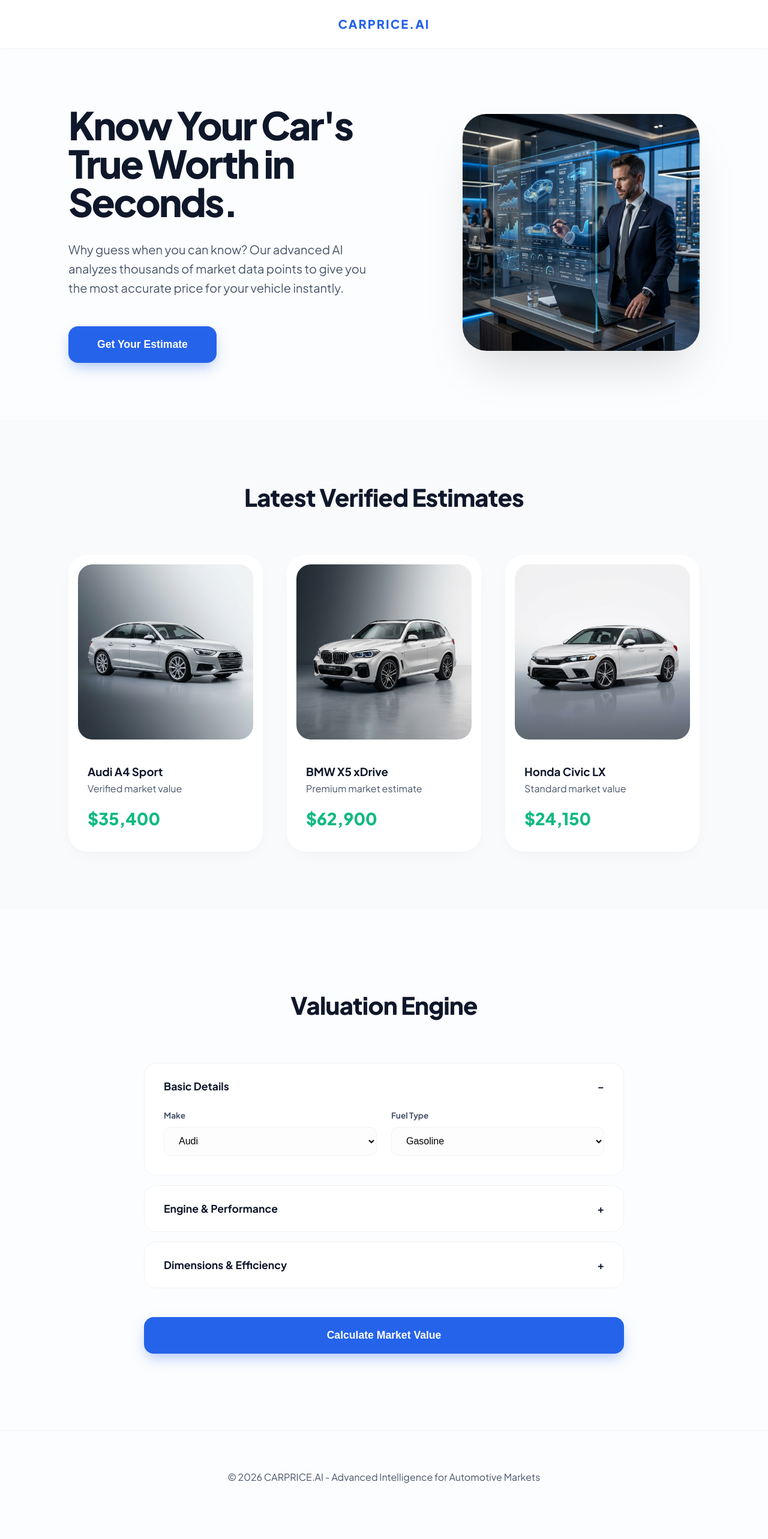
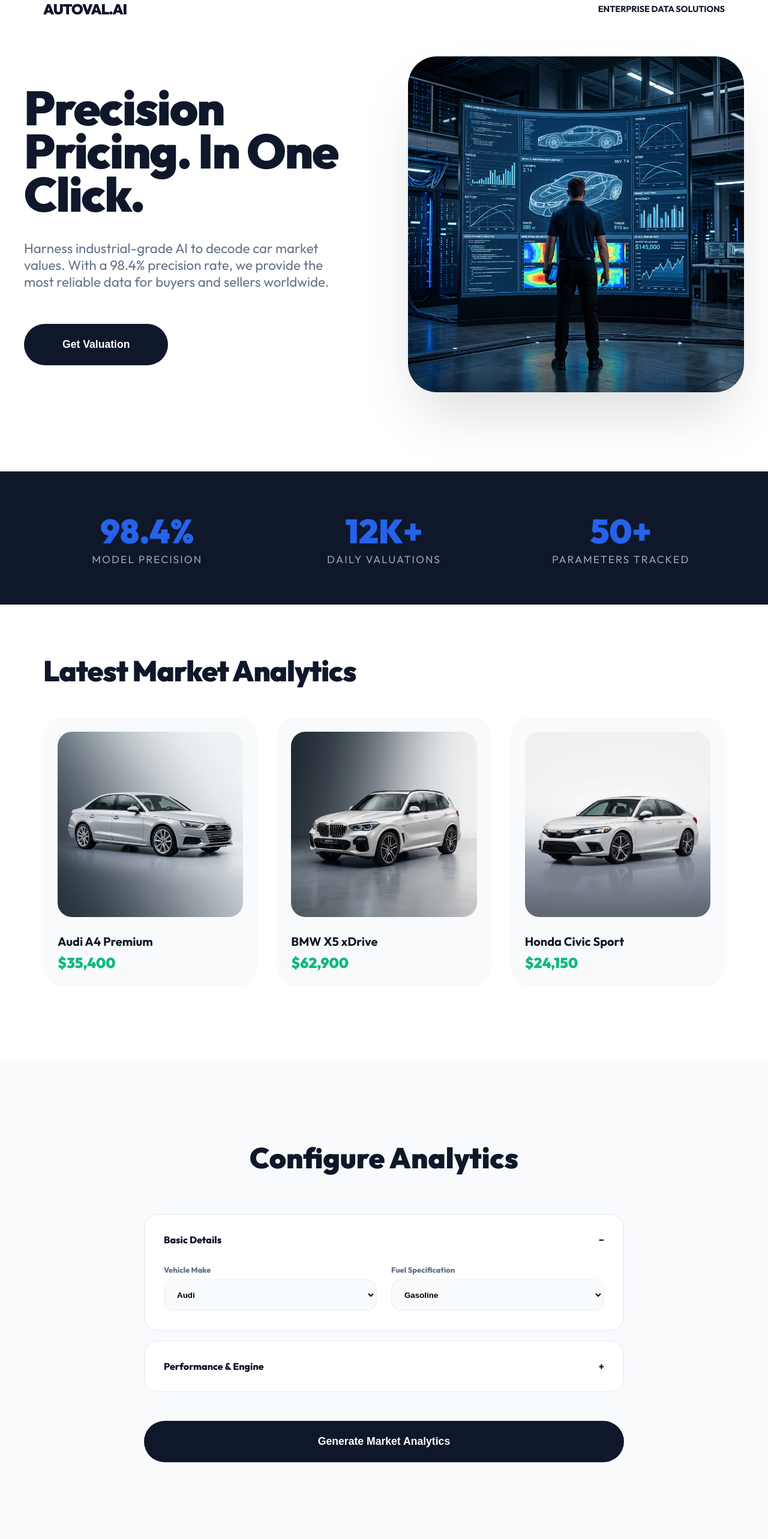
Before and after one commit to mohamedtalaat2003/CarPrice-Microservices, a React (Vite) app in the folder frontend/: page / in a window 1280 px wide. Shown: the top 2566 px of the page at 60% size. Before the commit the page ends 2540 px from the top, so only its background shows below. Built offline with nearby package versions, Linux system fonts and the light colour scheme.

Commit message:
Full UI Overhaul: Analytics stats, no-female tech hero, and bold copy

```diff
--- a/frontend/src/App.tsx
+++ b/frontend/src/App.tsx
@@ -27,10 +27,10 @@ const defaultFeatures: CarFeatures = {
     highwayMpg: 30
 };
 
-const pastPredictions = [
-  { brand: 'Audi A4 Sport', price: '$35,400', img: '/assets/audi.png', desc: 'Verified market value' },
-  { brand: 'BMW X5 xDrive', price: '$62,900', img: '/assets/bmw.png', desc: 'Premium market estimate' },
-  { brand: 'Honda Civic LX', price: '$24,150', img: '/assets/honda.png', desc: 'Standard market value' },
+const pastEstimates = [
+  { brand: 'Audi A4 Premium', price: '$35,400', img: '/assets/audi.png' },
+  { brand: 'BMW X5 xDrive', price: '$62,900', img: '/assets/bmw.png' },
+  { brand: 'Honda Civic Sport', price: '$24,150', img: '/assets/honda.png' },
 ];
 
 const App = () => {
@@ -38,112 +38,108 @@ const App = () => {
   const [loading, setLoading] = useState(false);
   const [price, setPrice] = useState<number | null>(null);
   const [error, setError] = useState<string | null>(null);
-  const [openSection, setOpenSection] = useState<string | null>('basic');
+  const [activeTab, setActiveTab] = useState('basic');
 
   const predictorRef = useRef<HTMLDivElement>(null);
-
-  const scrollToPredictor = () => {
-    predictorRef.current?.scrollIntoView({ behavior: 'smooth' });
-  };
-
-  const handleChange = (e: React.ChangeEvent<HTMLInputElement | HTMLSelectElement>) => {
-    const { name, value, type } = e.target;
-    setFeatures(prev => ({
-      ...prev,
-      [name]: type === 'number' ? Number(value) : value
-    }));
-  };
 
   const handlePredict = async (e: React.FormEvent) => {
     e.preventDefault();
     setLoading(true);
     setError(null);
     setPrice(null);
-
     try {
       const token = await getHandshakeToken();
       const predictedPrice = await predictPrice(token, features);
       setPrice(predictedPrice);
     } catch (err: any) {
-      setError(err.message || 'An error occurred during prediction.');
+      setError(err.message || 'Error occurred.');
     } finally {
       setLoading(false);
     }
   };
 
-  const toggleSection = (section: string) => {
-    setOpenSection(openSection === section ? null : section);
+  const handleChange = (e: any) => {
+    const { name, value, type } = e.target;
+    setFeatures(p => ({ ...p, [name]: type === 'number' ? Number(value) : value }));
   };
 
   return (
     <div>
-      <nav>
-        <div className="container">
-          <div className="logo">CARPRICE.AI</div>
-        </div>
+      <nav className="container">
+        <div className="logo">AUTOVAL.AI</div>
+        <div style={{ fontWeight: 700, fontSize: '0.9rem' }}>ENTERPRISE DATA SOLUTIONS</div>
       </nav>
 
       {/* Hero */}
-      <section className="hero">
-        <div className="container">
+      <section className="hero container">
         <div className="hero-grid">
           <div className="hero-content">
-              <h1>Know Your Car's True Worth in Seconds.</h1>
-              <p>Why guess when you can know? Our advanced AI analyzes thousands of market data points to give you the most accurate price for your vehicle instantly.</p>
-              <button onClick={scrollToPredictor} className="btn-primary">Get Your Estimate</button>
+            <h1>Precision Pricing. In One Click.</h1>
+            <p>Harness industrial-grade AI to decode car market values. With a 98.4% precision rate, we provide the most reliable data for buyers and sellers worldwide.</p>
+            <button onClick={() => predictorRef.current?.scrollIntoView({ behavior: 'smooth' })} className="btn-main">Get Valuation</button>
           </div>
           <div className="hero-image">
-              <img src="/assets/hero.png" alt="Data Science Analyst" />
-            </div>
+            <img src="/assets/hero.png" alt="Data Analytics" />
           </div>
         </div>
       </section>
 
-      {/* Analytics */}
-      <section className="stats">
-        <div className="container">
-          <h2 className="section-title">Latest Verified Estimates</h2>
-          <div className="car-grid">
-            {pastPredictions.map((car, i) => (
-              <div key={i} className="car-card">
-                <img src={car.img} alt={car.brand} />
-                <div className="car-info">
-                  <h3>{car.brand}</h3>
-                  <p style={{ color: 'var(--text-muted)', marginBottom: '1rem' }}>{car.desc}</p>
-                  <div className="car-price">{car.price}</div>
+      {/* Analytics Banner */}
+      <section className="stats-banner">
+        <div className="container stats-grid">
+          <div className="stat-item">
+            <h2>98.4%</h2>
+            <p>Model Precision</p>
+          </div>
+          <div className="stat-item">
+            <h2>12K+</h2>
+            <p>Daily Valuations</p>
+          </div>
+          <div className="stat-item">
+            <h2>50+</h2>
+            <p>Parameters Tracked</p>
           </div>
         </div>
+      </section>
+
+      {/* Recent Cases */}
+      <section className="recent container">
+        <h2 style={{ fontSize: '3rem', fontWeight: 900, marginBottom: '3rem', letterSpacing: '-1px' }}>Latest Market Analytics</h2>
+        <div className="card-grid">
+          {pastEstimates.map((item, i) => (
+            <div key={i} className="card">
+              <img src={item.img} alt={item.brand} />
+              <h3>{item.brand}</h3>
+              <div className="card-price">{item.price}</div>
+            </div>
           ))}
-          </div>
         </div>
       </section>
 
       {/* Predictor */}
       <section className="predictor" ref={predictorRef}>
         <div className="container">
-          <h2 className="section-title">Valuation Engine</h2>
-          <div className="form-card">
+          <h2 style={{ textAlign: 'center', fontSize: '3rem', fontWeight: 900, marginBottom: '4rem' }}>Configure Analytics</h2>
+          <div style={{ maxWidth: '800px', margin: '0 auto' }}>
             <form onSubmit={handlePredict}>
 
-              {/* Basic Details */}
-              <div className="accordion-section">
-                <div className="accordion-header" onClick={() => toggleSection('basic')}>
+              <div className="accordion-item">
+                <div className="accordion-header" onClick={() => setActiveTab('basic')}>
                   <span>Basic Details</span>
-                  <span>{openSection === 'basic' ? '−' : '+'}</span>
+                  <span>{activeTab === 'basic' ? '−' : '+'}</span>
                 </div>
-                {openSection === 'basic' && (
-                  <div className="accordion-content">
-                    <div className="input-group">
-                      <label>Make</label>
+                {activeTab === 'basic' && (
+                  <div className="accordion-body">
+                    <div className="input-box">
+                      <label>Vehicle Make</label>
                       <select name="make" value={features.make} onChange={handleChange}>
                         <option value="audi">Audi</option>
                         <option value="bmw">BMW</option>
                         <option value="toyota">Toyota</option>
-                        <option value="honda">Honda</option>
                       </select>
                     </div>
-                    <div className="input-group">
-                      <label>Fuel Type</label>
+                    <div className="input-box">
+                      <label>Fuel Specification</label>
                       <select name="fuelType" value={features.fuelType} onChange={handleChange}>
                         <option value="gas">Gasoline</option>
                         <option value="diesel">Diesel</option>
@@ -153,68 +149,44 @@ const App = () => {
                 )}
               </div>
 
-              {/* Engine */}
-              <div className="accordion-section">
-                <div className="accordion-header" onClick={() => toggleSection('engine')}>
-                  <span>Engine & Performance</span>
-                  <span>{openSection === 'engine' ? '−' : '+'}</span>
+              <div className="accordion-item">
+                <div className="accordion-header" onClick={() => setActiveTab('engine')}>
+                  <span>Performance & Engine</span>
+                  <span>{activeTab === 'engine' ? '−' : '+'}</span>
                 </div>
-                {openSection === 'engine' && (
-                  <div className="accordion-content">
-                    <div className="input-group">
-                      <label>Horsepower</label>
+                {activeTab === 'engine' && (
+                  <div className="accordion-body">
+                    <div className="input-box">
+                      <label>Horsepower Output</label>
                       <input type="number" name="horsepower" value={features.horsepower} onChange={handleChange} />
                     </div>
-                    <div className="input-group">
-                      <label>Engine Size</label>
+                    <div className="input-box">
+                      <label>Displacement (CC)</label>
                       <input type="number" name="engineSize" value={features.engineSize} onChange={handleChange} />
                     </div>
                   </div>
                 )}
               </div>
 
-              {/* Efficiency */}
-              <div className="accordion-section">
-                <div className="accordion-header" onClick={() => toggleSection('efficiency')}>
-                  <span>Dimensions & Efficiency</span>
-                  <span>{openSection === 'efficiency' ? '−' : '+'}</span>
-                </div>
-                {openSection === 'efficiency' && (
-                  <div className="accordion-content">
-                    <div className="input-group">
-                      <label>Curb Weight</label>
-                      <input type="number" name="curbWeight" value={features.curbWeight} onChange={handleChange} />
-                    </div>
-                    <div className="input-group">
-                      <label>City MPG</label>
-                      <input type="number" name="cityMpg" value={features.cityMpg} onChange={handleChange} />
-                    </div>
-                  </div>
-                )}
-              </div>
-
-              <button type="submit" className="btn-primary" style={{ width: '100%', marginTop: '2rem' }} disabled={loading}>
-                {loading ? 'Calculating...' : 'Calculate Market Value'}
+              <button type="submit" className="btn-main" style={{ width: '100%', marginTop: '2rem' }} disabled={loading}>
+                {loading ? 'Processing...' : 'Generate Market Analytics'}
               </button>
             </form>
 
-            {error && <div style={{ color: 'red', marginTop: '1.5rem', textAlign: 'center', fontWeight: 600 }}>{error}</div>}
-
             {price && (
-              <div className="result-box">
-                <h3 style={{ color: 'var(--text-muted)', textTransform: 'uppercase', letterSpacing: '0.1em', fontSize: '0.9rem' }}>Estimated Value</h3>
-                <div className="price-value">
-                  ${price.toLocaleString(undefined, { maximumFractionDigits: 2 })}
+              <div style={{ marginTop: '3rem', textAlign: 'center', padding: '3rem', background: 'white', borderRadius: '2rem', border: '2px solid #10b981' }}>
+                <h3 style={{ textTransform: 'uppercase', fontSize: '0.8rem', letterSpacing: '2px', color: '#64748b' }}>Estimated Market Value</h3>
+                <div style={{ fontSize: '4rem', fontWeight: 900, color: '#065f46' }}>
+                  ${price.toLocaleString()}
                 </div>
-                <p style={{ color: '#065f46', fontWeight: 600 }}>Market prediction successful.</p>
               </div>
             )}
           </div>
         </div>
       </section>
 
-      <footer style={{ padding: '4rem 0', textAlign: 'center', color: 'var(--text-muted)', borderTop: '1px solid var(--border)' }}>
-        <p>© 2026 CARPRICE.AI - Advanced Intelligence for Automotive Markets</p>
+      <footer style={{ padding: '4rem 0', textAlign: 'center', background: 'white', borderTop: '1px solid var(--border)' }}>
+        <p style={{ fontWeight: 700 }}>© 2026 AUTOVAL.AI - Advanced Intelligence Agency</p>
       </footer>
     </div>
   );
--- a/frontend/src/index.css
+++ b/frontend/src/index.css
@@ -1,236 +1,134 @@
-@import url('https://fonts.googleapis.com/css2?family=Plus+Jakarta+Sans:wght@400;500;600;700;800&display=swap');
+@import url('https://fonts.googleapis.com/css2?family=Outfit:wght@400;600;700;800;900&display=swap');
 
 :root {
   --primary: #2563eb;
-  --primary-hover: #1d4ed8;
-  --secondary: #64748b;
-  --bg-main: #fcfdfe;
-  --bg-card: #ffffff;
-  --text-main: #0f172a;
-  --text-muted: #475569;
-  --border: #eef2f6;
+  --dark: #0f172a;
+  --bg-main: #ffffff;
+  --border: #e2e8f0;
   --accent: #10b981;
 }
 
-* {
-  margin: 0;
-  padding: 0;
-  box-sizing: border-box;
+* { margin: 0; padding: 0; box-sizing: border-box; }
+
+body {
+  font-family: 'Outfit', sans-serif;
+  color: var(--dark);
+  background: var(--bg-main);
+  overflow-x: hidden;
 }
 
-body {
-  font-family: 'Plus Jakarta Sans', sans-serif;
-  background-color: var(--bg-main);
-  color: var(--text-main);
-  line-height: 1.6;
-}
-
-.container {
-  max-width: 1100px;
-  margin: 0 auto;
-  padding: 0 1.5rem;
-}
+.container { max-width: 1200px; margin: 0 auto; padding: 0 2rem; }
 
 /* Navbar */
 nav {
-  padding: 1.5rem 0;
+  padding: 2rem 0;
   display: flex;
-  justify-content: center;
+  justify-content: space-between;
   align-items: center;
   background: white;
-  position: sticky;
-  top: 0;
-  z-index: 100;
-  box-shadow: 0 1px 3px rgba(0,0,0,0.05);
 }
 
 .logo {
-  font-size: 1.25rem;
-  font-weight: 800;
-  color: var(--primary);
-  text-transform: uppercase;
-  letter-spacing: 0.1em;
+  font-size: 1.5rem;
+  font-weight: 900;
+  color: var(--dark);
+  letter-spacing: -1px;
 }
 
-/* Hero Section */
-.hero {
-  padding: 6rem 0;
-}
+/* Hero */
+.hero { padding: 4rem 0 8rem; }
 
 .hero-grid {
   display: grid;
-  grid-template-columns: 1.2fr 0.8fr;
-  gap: 4rem;
+  grid-template-columns: 1fr 1fr;
+  gap: 5rem;
   align-items: center;
 }
 
 .hero-content h1 {
-  font-size: 4rem;
-  line-height: 1;
-  font-weight: 800;
-  margin-bottom: 2rem;
-  color: var(--text-main);
-  letter-spacing: -0.04em;
+  font-size: 5rem;
+  font-weight: 900;
+  line-height: 0.9;
+  margin-bottom: 2.5rem;
+  letter-spacing: -2px;
 }
 
 .hero-content p {
-  font-size: 1.25rem;
-  color: var(--text-muted);
-  margin-bottom: 3rem;
-  max-width: 500px;
+  font-size: 1.4rem;
+  color: #64748b;
+  margin-bottom: 3.5rem;
+  max-width: 550px;
 }
 
 .hero-image img {
   width: 100%;
-  border-radius: 2.5rem;
-  box-shadow: 0 40px 80px -20px rgba(0, 0, 0, 0.15);
+  border-radius: 3rem;
+  box-shadow: 0 50px 100px -20px rgba(0,0,0,0.15);
 }
 
-.btn-primary {
-  background: var(--primary);
+.btn-main {
+  background: var(--dark);
   color: white;
-  padding: 1.25rem 3rem;
-  border-radius: 1rem;
+  padding: 1.5rem 4rem;
+  border-radius: 5rem;
   font-weight: 700;
+  text-decoration: none;
   font-size: 1.1rem;
+  transition: all 0.3s;
   border: none;
   cursor: pointer;
-  transition: all 0.3s;
-  box-shadow: 0 10px 25px -5px rgba(37, 99, 235, 0.4);
 }
 
-.btn-primary:hover {
-  background: var(--primary-hover);
-  transform: translateY(-3px);
-  box-shadow: 0 15px 30px -5px rgba(37, 99, 235, 0.5);
+.btn-main:hover {
+  background: var(--primary);
+  transform: scale(1.05);
 }
 
-/* Analytics */
-.stats {
-  padding: 6rem 0;
-  background: #f8fafc;
+/* Analytics Stats */
+.stats-banner {
+  background: var(--dark);
+  color: white;
+  padding: 4rem 0;
+  margin-bottom: 5rem;
 }
 
-.section-title {
+.stats-grid {
+  display: grid;
+  grid-template-columns: repeat(3, 1fr);
+  gap: 3rem;
   text-align: center;
-  font-size: 2.5rem;
-  font-weight: 800;
-  margin-bottom: 4rem;
-  letter-spacing: -0.02em;
 }
 
-.car-grid {
-  display: grid;
-  grid-template-columns: repeat(auto-fit, minmax(300px, 1fr));
-  gap: 2.5rem;
+.stat-item h2 { font-size: 3.5rem; font-weight: 900; color: var(--primary); }
+.stat-item p { font-size: 1.1rem; color: #94a3b8; text-transform: uppercase; letter-spacing: 2px; }
+
+/* Car Cards */
+.recent { padding-bottom: 8rem; }
+.card-grid { display: grid; grid-template-columns: repeat(3, 1fr); gap: 2rem; }
+.card { border-radius: 2rem; overflow: hidden; background: #f8fafc; padding: 1.5rem; }
+.card img { width: 100%; border-radius: 1.5rem; margin-bottom: 1.5rem; }
+.card h3 { font-size: 1.25rem; margin-bottom: 0.5rem; }
+.card-price { font-size: 1.5rem; font-weight: 900; color: var(--accent); }
+
+/* Form Accordion */
+.predictor { padding: 8rem 0; background: #f8fafc; }
+.accordion-item {
+  background: white;
+  border-radius: 1.5rem;
+  margin-bottom: 1rem;
+  border: 1px solid var(--border);
+}
+.accordion-header { padding: 2rem; font-weight: 800; cursor: pointer; display: flex; justify-content: space-between; }
+.accordion-body { padding: 0 2rem 2rem; display: grid; grid-template-columns: 1fr 1fr; gap: 1.5rem; }
+
+.input-box label { display: block; font-size: 0.8rem; font-weight: 800; margin-bottom: 0.5rem; color: #64748b; }
+.input-box input, .input-box select {
+  width: 100%; padding: 1rem; border-radius: 1rem; border: 2px solid #f1f5f9; background: #f8fafc; font-weight: 600;
 }
 
-.car-card {
-  background: white;
-  border-radius: 2rem;
-  padding: 1rem;
-  box-shadow: 0 10px 30px -10px rgba(0,0,0,0.05);
-  transition: transform 0.3s;
+@media (max-width: 900px) {
+  .hero-grid { grid-template-columns: 1fr; text-align: center; }
+  .hero-content h1 { font-size: 3.5rem; }
+  .stats-grid { grid-template-columns: 1fr; }
+  .card-grid { grid-template-columns: 1fr; }
 }
-
-.car-card img {
-  width: 100%;
-  border-radius: 1.5rem;
-  margin-bottom: 1.5rem;
-}
-
-.car-info {
-  padding: 0.5rem 1rem 1rem;
-}
-
-.car-price {
-  font-size: 1.75rem;
-  font-weight: 800;
-  color: var(--accent);
-}
-
-/* Accordion Form */
-.predictor {
-  padding: 8rem 0;
-}
-
-.form-card {
-  max-width: 800px;
-  margin: 0 auto;
-}
-
-.accordion-section {
-  background: white;
-  border: 1px solid var(--border);
-  border-radius: 1.25rem;
-  margin-bottom: 1rem;
-  overflow: hidden;
-}
-
-.accordion-header {
-  padding: 1.5rem 2rem;
-  display: flex;
-  justify-content: space-between;
-  align-items: center;
-  cursor: pointer;
-  user-select: none;
-  font-weight: 700;
-  font-size: 1.1rem;
-  transition: background 0.2s;
-}
-
-.accordion-header:hover {
-  background: #f9fafb;
-}
-
-.accordion-content {
-  padding: 0 2rem 2rem;
-  display: grid;
-  grid-template-columns: 1fr 1fr;
-  gap: 1.5rem;
-}
-
-.input-group label {
-  display: block;
-  font-size: 0.85rem;
-  font-weight: 700;
-  color: var(--text-muted);
-  margin-bottom: 0.5rem;
-}
-
-.input-group input, .input-group select {
-  width: 100%;
-  padding: 0.85rem 1.25rem;
-  border: 1.5px solid var(--border);
-  border-radius: 0.75rem;
-  font-size: 1rem;
-  background: #fdfdfd;
-}
-
-.input-group input:focus {
-  border-color: var(--primary);
-  outline: none;
-}
-
-.result-box {
-  margin-top: 3rem;
-  padding: 3rem;
-  background: #ecfdf5;
-  border-radius: 2rem;
-  text-align: center;
-  border: 2px dashed #10b981;
-}
-
-.price-value {
-  font-size: 4rem;
-  font-weight: 900;
-  color: #065f46;
-  margin: 1rem 0;
-}
-
-@media (max-width: 768px) {
-  .hero-grid { grid-template-columns: 1fr; text-align: center; }
-  .hero-content h1 { font-size: 3rem; }
-  .hero-content p { margin: 0 auto 3rem; }
-  .accordion-content { grid-template-columns: 1fr; }
-}
```
Also changed, not shown: frontend/public/assets/hero.png. Lines whose indentation alone changed are shown as unchanged.
